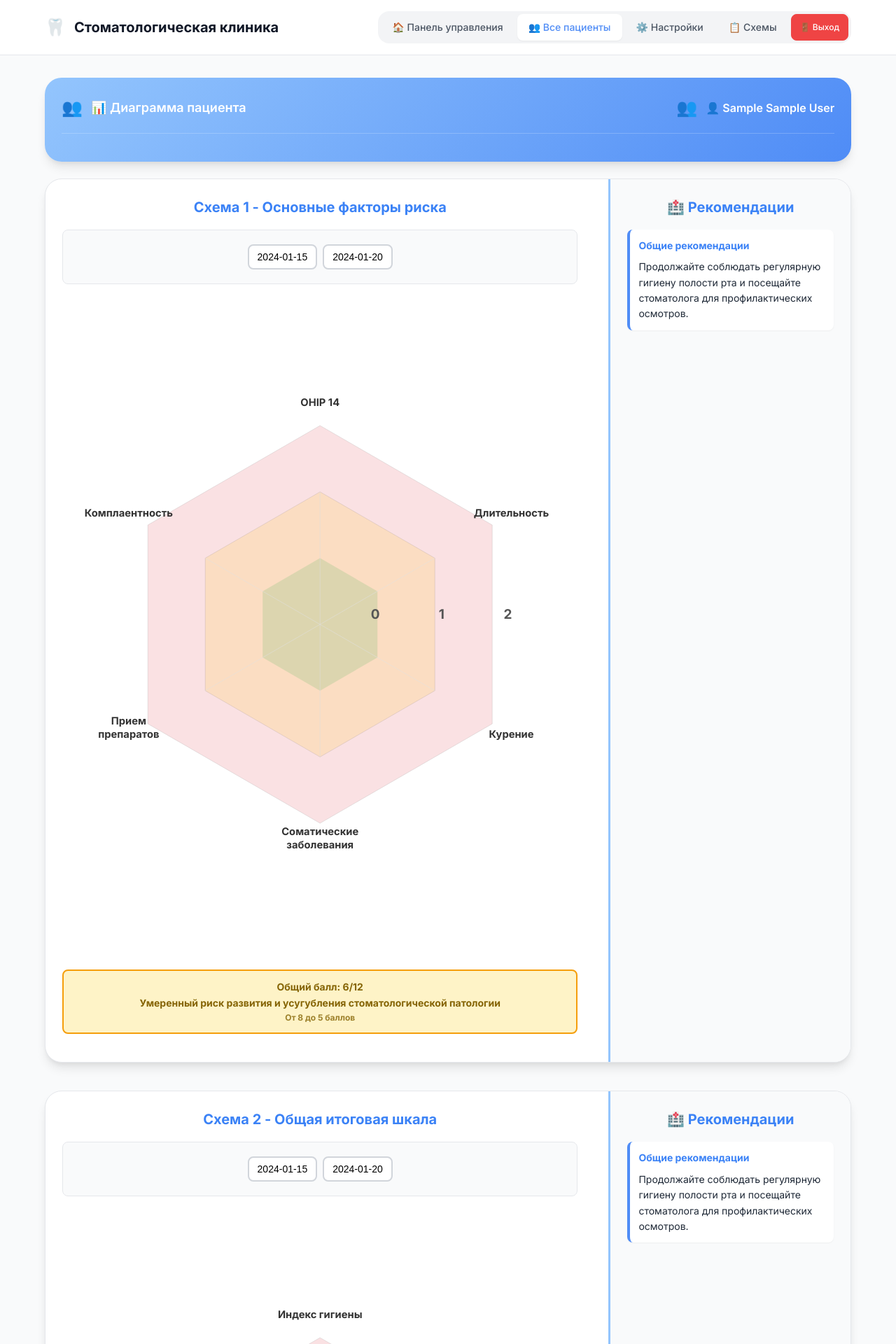
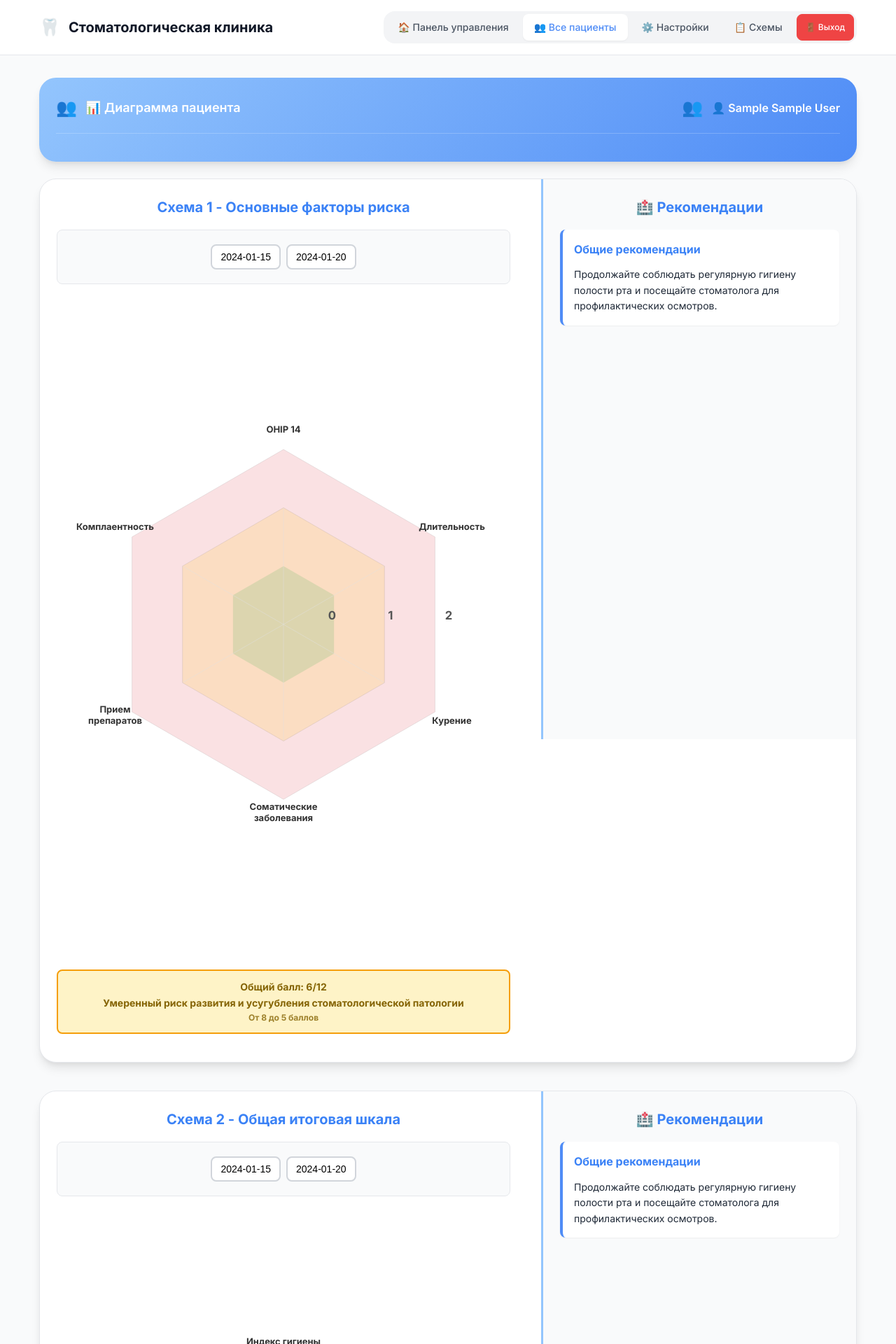
Before and after one commit to shpriz/stom-app-gexagonal, a Django app: page /chart/1/ in a window 1280 px wide. Shown: the top 1920 px of the page at 70% size. Run offline with Django 4.2, Linux system fonts and the light colour scheme; a user stored in the database is signed in; data comes from the database, SQL or seed files in the repository; tables that the repository leaves empty hold one stand-in row (values such as "Sample post"); data that the repository does not hold is empty; a map, chart or similar area stays blank.

Commit message:
Make chart page full-screen width and fix narrow recommendations
- Change container width to 95% for chart pages
- Adjust chart/recommendations flex ratio from 2.5:1 to 2:1.2
- Increase recommendations section min-width to 450px and max-width to 500px
- Add scrolling to recommendations section with max-height 800px
- Improve recommendation text styling with better line-height and padding
- Add word-wrap for long recommendation text
- Override container width specifically for radar chart pages

```diff
--- a/static/css/modern-medical.css
+++ b/static/css/modern-medical.css
@@ -1731,6 +1731,20 @@ h1, h2, h3, h4, h5, h6 {
    RADAR CHART PAGE STYLES
    ============================================================================ */
 
+/* Full-width container for chart pages */
+body:has(#chartsContainer) .container {
+  max-width: 95%;
+  width: 95%;
+  margin: 0 auto;
+}
+
+/* Alternative selector for better browser support */
+.chart-page-container {
+  max-width: 95% !important;
+  width: 95% !important;
+  margin: 0 auto !important;
+}
+
 .schema-row {
   display: flex;
   margin-bottom: var(--space-10);
@@ -1740,20 +1754,16 @@ h1, h2, h3, h4, h5, h6 {
   box-shadow: var(--shadow-lg);
   overflow: hidden;
   border: 1px solid var(--gray-200);
+  width: 100%;
+  max-width: none;
 }
 
 .chart-section {
-  flex: 2.5;
+  flex: 2;
   padding: var(--space-6);
   min-height: 600px;
 }
 
-.recommendations-section {
-  flex: 1;
-  padding: var(--space-6);
-  background: var(--gray-50);
-  border-left: 3px solid var(--primary-light);
-}
 
 .schema-title {
   font-size: var(--font-size-xl);
@@ -1807,18 +1817,32 @@ h1, h2, h3, h4, h5, h6 {
 
 .recommendation-item {
   margin-bottom: var(--space-4);
-  padding: var(--space-3);
+  padding: var(--space-4);
   background: var(--white);
   border-radius: var(--radius);
   border-left: 4px solid var(--primary);
   box-shadow: var(--shadow-sm);
+  word-wrap: break-word;
+  overflow-wrap: break-word;
+  line-height: 1.6;
 }
 
 .recommendation-title {
   font-weight: 700;
   color: var(--primary-dark);
-  margin-bottom: var(--space-2);
-  font-size: var(--font-size-sm);
+  margin-bottom: var(--space-3);
+  font-size: var(--font-size-base);
+}
+
+.recommendations-section {
+  flex: 1.2;
+  padding: var(--space-6);
+  background: var(--gray-50);
+  border-left: 3px solid var(--primary-light);
+  min-width: 450px;
+  max-width: 500px;
+  overflow-y: auto;
+  max-height: 800px;
 }
 
 .chart-controls {
--- a/templates/measurements/radar_chart.html
+++ b/templates/measurements/radar_chart.html
@@ -25,6 +25,13 @@
 {% endblock %}
 
 {% block content %}
+    <style>
+        /* Override container width for full-screen charts */
+        .container {
+            max-width: 95% !important;
+            width: 95% !important;
+        }
+    </style>
     <div id="chartsContainer">
         <!-- Schema charts will be generated here -->
     </div>
```
